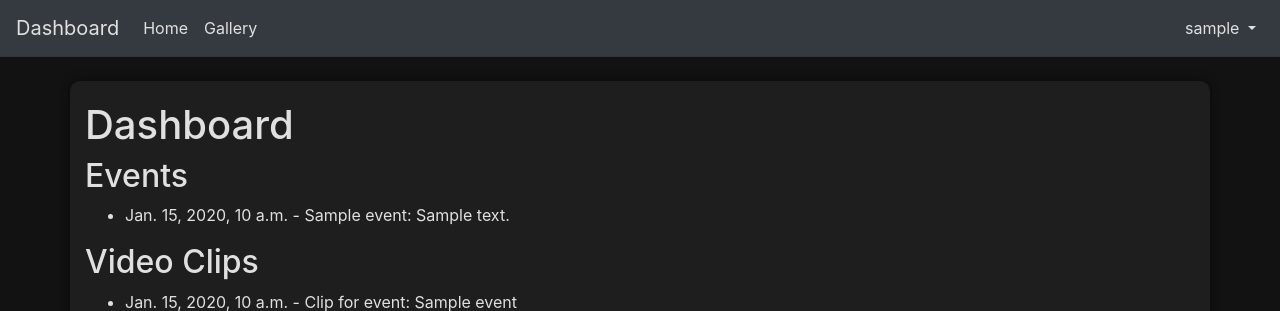
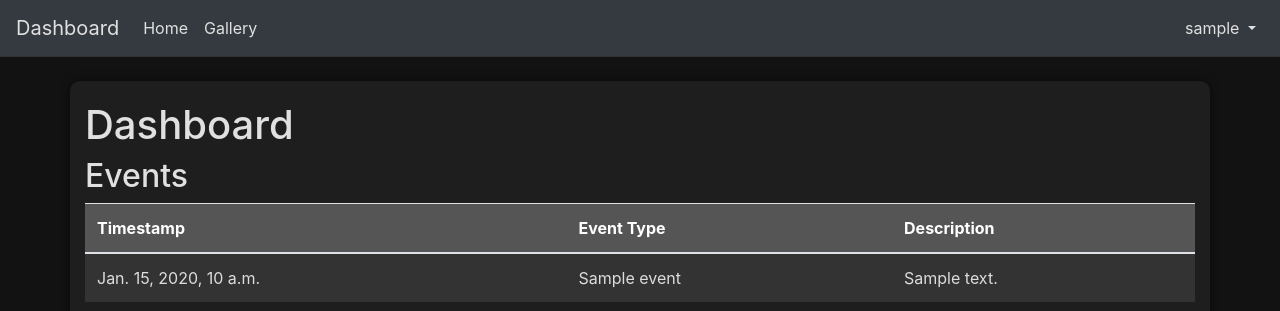
Before and after one commit to LlamaTuna/camster_dashbaord, a Django app: page / in a window 1280 px wide. Shown: the top 311 px of the page. Run offline with Django 4.2, Linux system fonts and the light colour scheme; a user stored in the database is signed in; tables that the repository leaves empty hold one stand-in row (values such as "Sample post"); grey boxes labelled with a size stand in for pictures from a placeholder-image service; some libraries are stand-ins or nearby versions.

Commit message:
dashboard table and css

```diff
--- a/dashboard/static/styles.css
+++ b/dashboard/static/styles.css
@@ -149,3 +149,48 @@ textarea {
     background-color: #333 !important; /* Darker hover background */
     color: #ffffff !important; /* Brighter text color on hover */
 }
+
+/* Custom dark theme for DataTables using your own classes */
+.my-dark-table {
+    background-color: #333;
+    color: #ddd;
+    border-color: #555;
+}
+
+.my-dark-table th,
+.my-dark-table td {
+    background-color: #444;
+    color: #fff;
+}
+
+.my-dark-table thead th {
+    background-color: #555;
+    color: #fff;
+}
+
+.my-dark-table tbody td {
+    background-color: #333;
+    color: #ddd;
+}
+
+.my-dark-table .dataTables_filter input,
+.my-dark-table .dataTables_length select {
+    background-color: #333;
+    color: #fff;
+    border: 1px solid #555;
+}
+
+.my-dark-table .dataTables_paginate .paginate_button {
+    background-color: #444;
+    color: #fff !important;
+    border: 1px solid #555;
+}
+
+.my-dark-table .dataTables_paginate .paginate_button:hover {
+    background-color: #555;
+    color: #fff !important;
+}
+
+.my-dark-table .dataTables_info {
+    color: #ddd;
+}
--- a/dashboard/templates/dashboard/index.html
+++ b/dashboard/templates/dashboard/index.html
@@ -1,5 +1,6 @@
-<!-- templates/dashboard/index.html -->
 {% extends 'base.html' %}
+
+{% load static %}
 
 {% block title %}Dashboard{% endblock %}
 
@@ -7,30 +8,61 @@
     <h1>Dashboard</h1>
 
     <h2>Events</h2>
-    <ul>
+    <div class="table-responsive" style="max-height: 300px; overflow-y: auto;">
+        <table class="my-dark-table table table-striped" id="events-table">
+            <thead>
+                <tr>
+                    <th>Timestamp</th>
+                    <th>Event Type</th>
+                    <th>Description</th>
+                </tr>
+            </thead>
+            <tbody>
                 {% if events %}
                     {% for event in events %}
-                <li>{{ event.timestamp }} - {{ event.name }}: {{ event.description }}</li>
+                        <tr>
+                            <td>{{ event.timestamp }}</td>
+                            <td>{{ event.name }}</td>
+                            <td>{{ event.description }}</td>
+                        </tr>
                     {% endfor %}
                 {% else %}
-            <li>No events found.</li>
+                    <tr>
+                        <td colspan="3">No events found.</td>
+                    </tr>
                 {% endif %}
-    </ul>
+            </tbody>
+        </table>
+    </div>
 
     <h2>Video Clips</h2>
-    <ul>
+    <div class="row">
         {% if video_clips %}
             {% for clip in video_clips %}
-                <li>{{ clip.created_at }} - Clip for event: {{ clip.event.name }}
-                    <br>
-                    <video width="320" height="240" controls>
-                        <source src="{{ clip.file.url }}" type="video/mp4">
-                        Your browser does not support the video tag.
-                    </video>
-                </li>
+            <div class="col-md-3">
+                <div class="thumbnail">
+                    <a href="{{ clip.file.url }}" target="_blank">
+                        <img src="https://via.placeholder.com/320x240.png?text=Video+Clip" alt="Thumbnail" style="width:100%">
+                        <div class="caption">
+                            <p>{{ clip.created_at }} - Clip for event: {{ clip.event.name }}</p>
+                        </div>
+                    </a>
+                </div>
+            </div>
             {% endfor %}
         {% else %}
-            <li>No video clips found.</li>
+            <p>No video clips found.</p>
         {% endif %}
-    </ul>
+    </div>
 {% endblock %}
+
+{% block extra_js %}
+    <!-- Include DataTables CSS -->
+    <link rel="stylesheet" type="text/css" href="https://cdn.datatables.net/1.11.5/css/dataTables.bootstrap5.min.css">
+    <link rel="stylesheet" type="text/css" href="https://cdn.datatables.net/1.11.5/css/jquery.dataTables.css">
+    <link rel="stylesheet" href="{% static 'css/dashboard.css' %}"> <!-- Link to your custom CSS -->
+
+    <!-- Include DataTables and custom JS -->
+    <script src="https://cdn.datatables.net/1.11.5/js/jquery.dataTables.min.js"></script>
+    <script src="{% static 'js/dashboard.js' %}"></script>
+{% endblock %}
```
Also changed, not shown: dashboard/static/js/dashboard.js (added, +13 -0 lines). Lines whose indentation alone changed are shown as unchanged.
